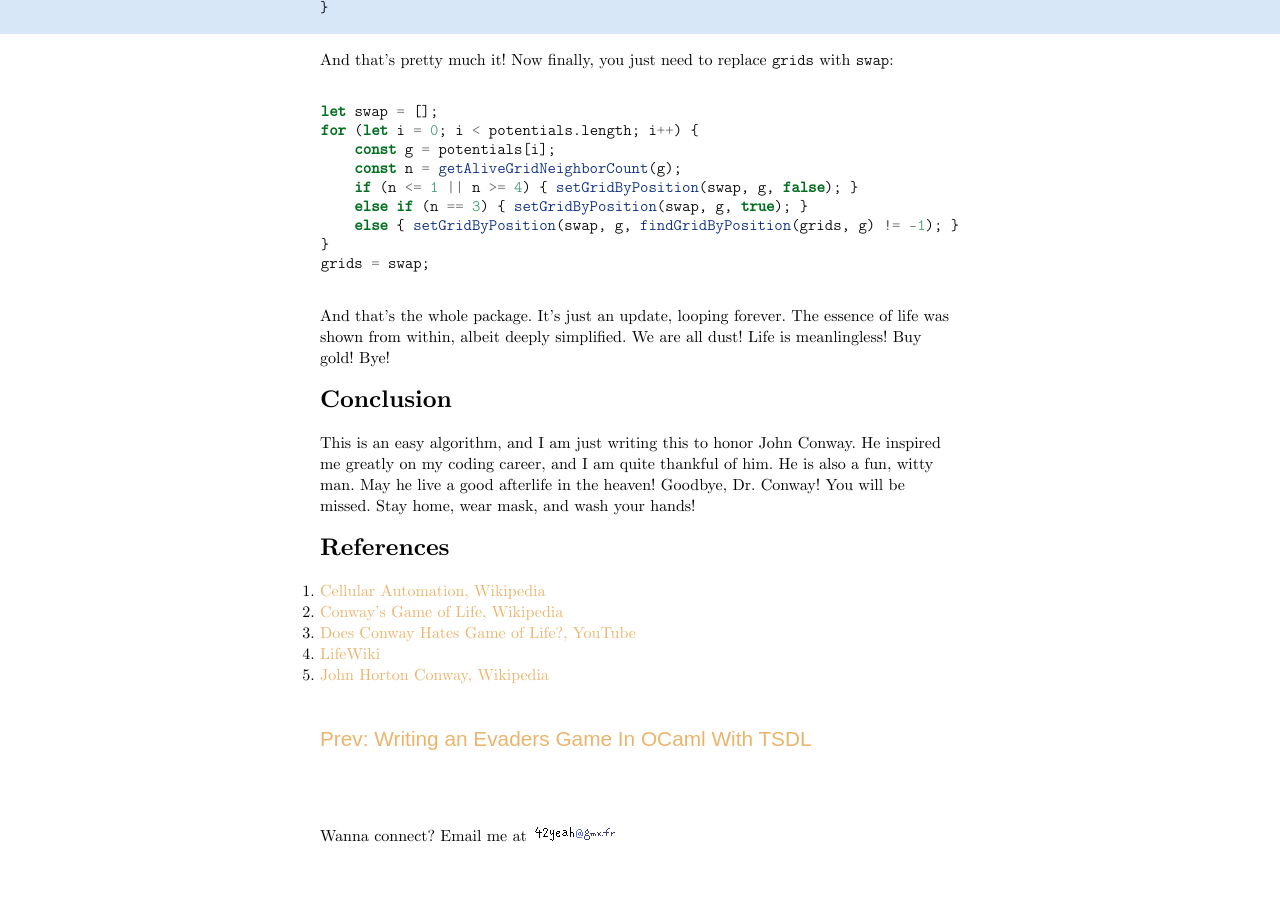
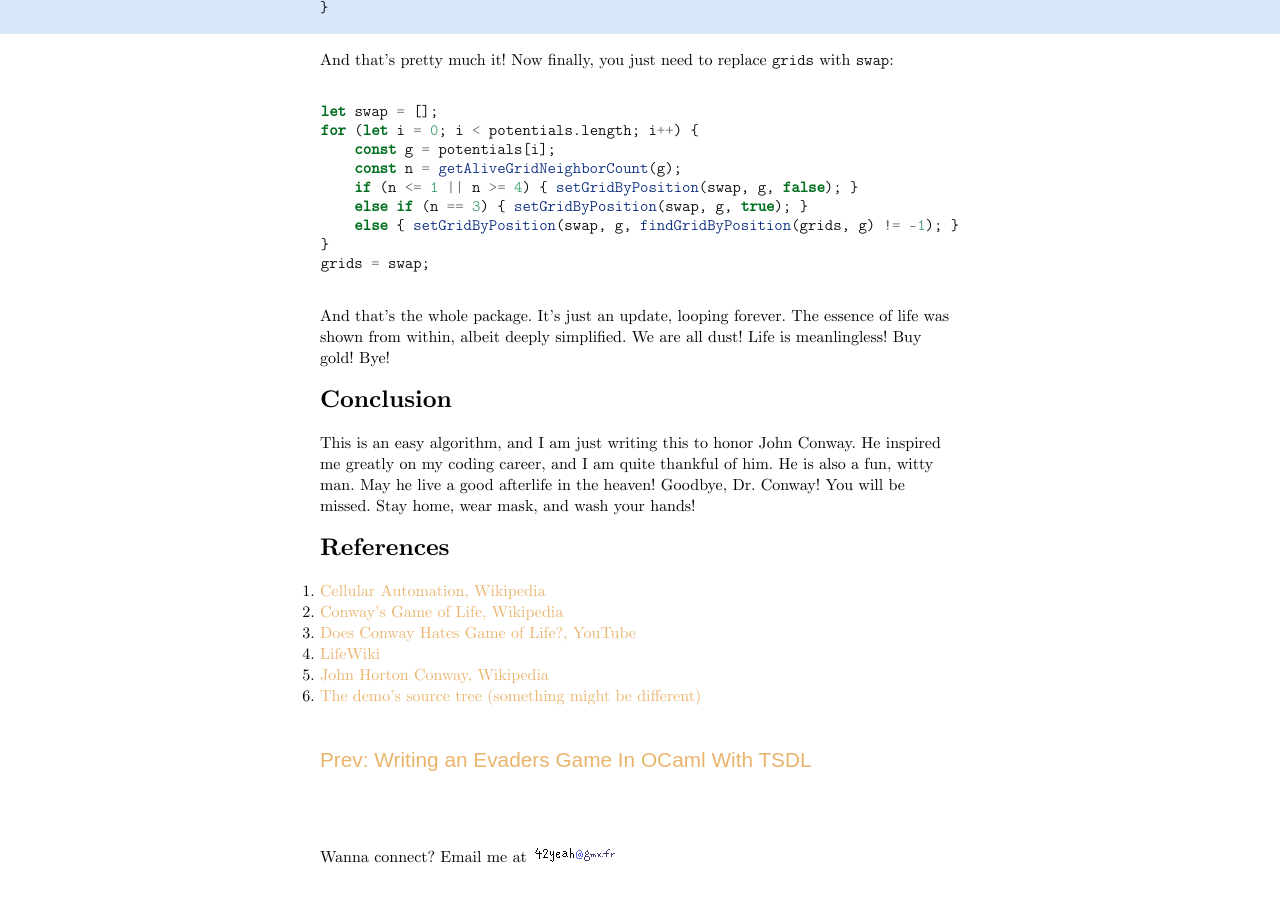
Before and after one commit to 42yeah/EoS, a Jekyll site: the page built from _posts/2020-4-12-game-of-life.md, in a window 1280 px wide and 900 px high, scrolled down 4628 px. Built offline with Jekyll 4.4.1, drawn with Linux system fonts in a browser that asks for light colours; a script that is not in the unit is left out; before the commit the page ends 5507 px from its top, so only the background shows below that.

Commit message:
source tree

```diff
--- a/_posts/2020-4-12-game-of-life.md
+++ b/_posts/2020-4-12-game-of-life.md
@@ -186,3 +186,4 @@ This is an easy algorithm, and I am just writing this to honor John Conway. He i
 3. [Does Conway Hates Game of Life?, YouTube](https://www.youtube.com/watch?v=E8kUJL04ELA)
 4. [LifeWiki](https://conwaylife.com/)
 5. [John Horton Conway, Wikipedia](https://en.wikipedia.org/wiki/John_Horton_Conway)
+6. [The demo's source tree (something might be different)](https://github.com/42yeah/EoS/tree/master/assets/gol)
```
